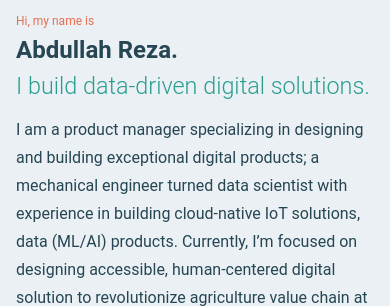
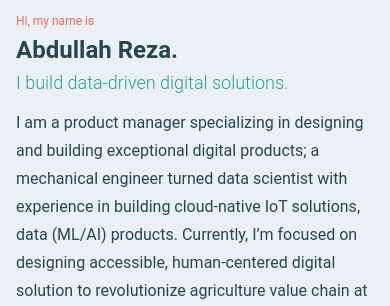
Before and after one commit to rezaabdullah/my-portfolio, a Gatsby site: page / in a window 390 px wide. Shown: the part 538-844 px from the top of the page. Built offline with nearby package versions, Linux system fonts and the light colour scheme; Gatsby itself is replaced by a stand-in of ours.

Commit message:
style: Hero section redesigned

```diff
--- a/src/components/Hero.js
+++ b/src/components/Hero.js
@@ -95,7 +95,7 @@ const HeroH1 = styled.h1`
 const HeroH2 = styled.h2`
     color: #2A9d8F;
     font-weight: 300;
-    font-size: clamp(18px, 6vw, 32px);
+    font-size: clamp(18px, 4vw, 32px);
     padding-top: 16px;
 
     @media screen and (max-width: 768px) {
```
